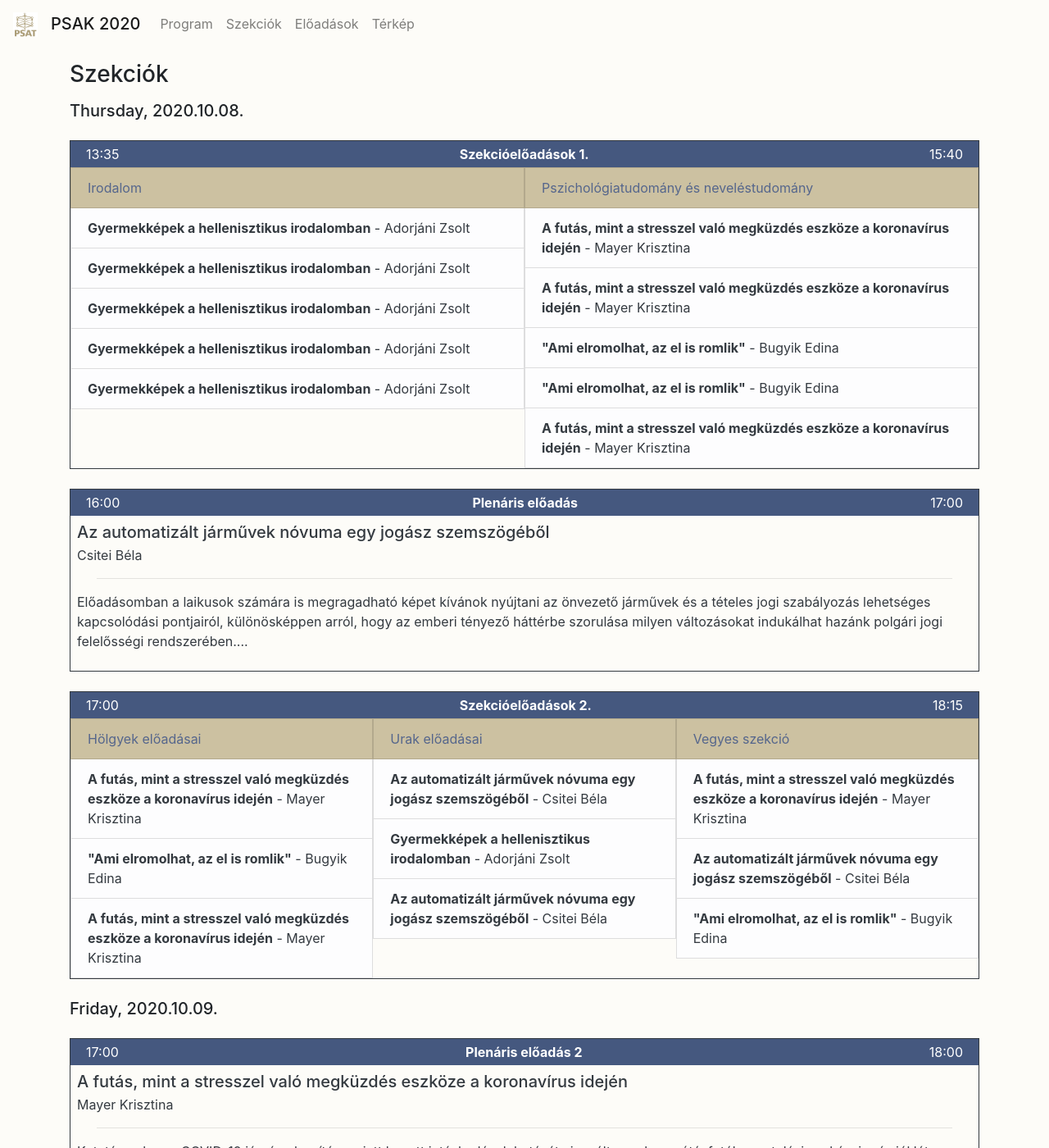
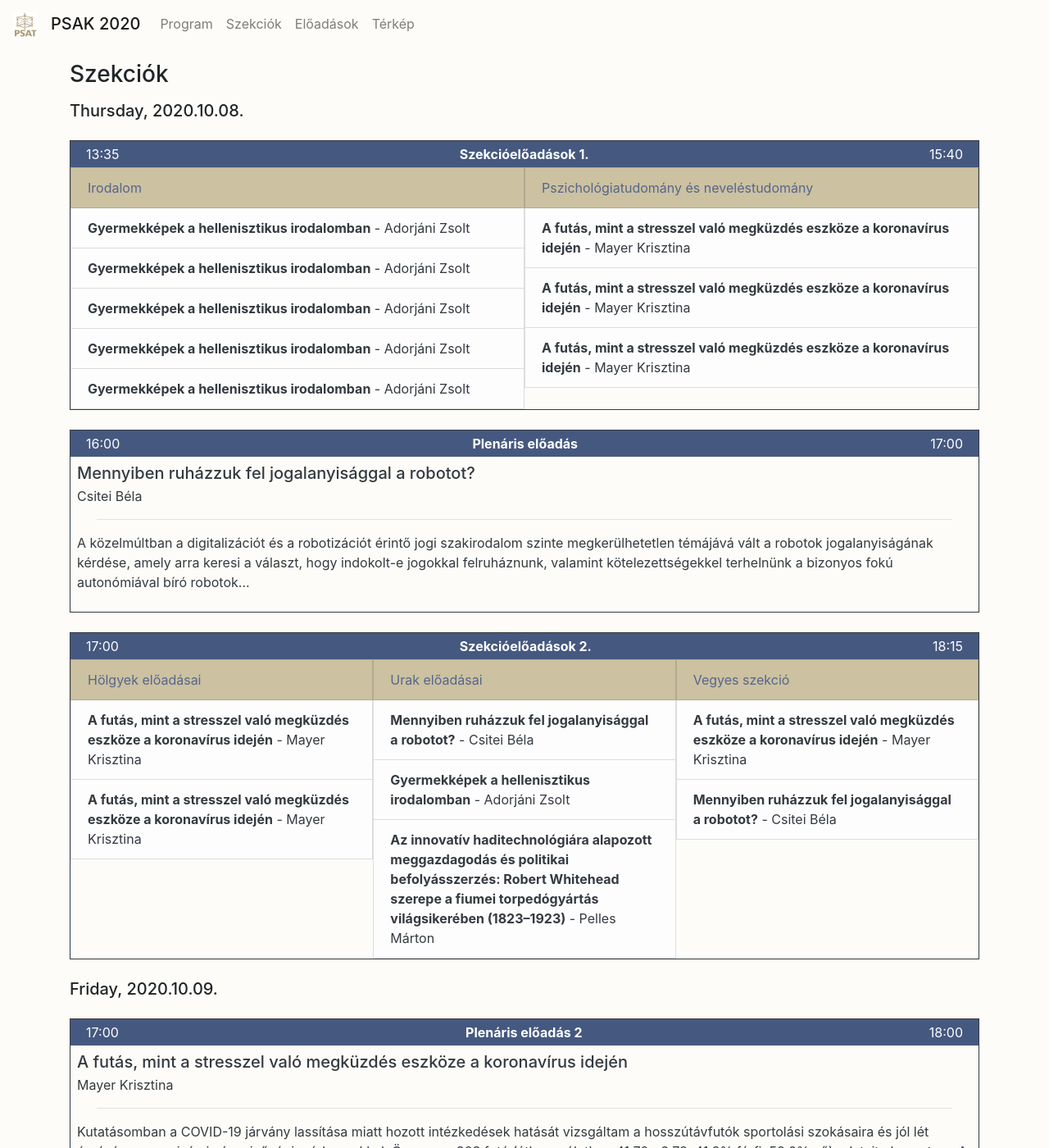
Before and after one commit to hegyhati/psak_2020, a Jekyll site: the page built from sections.html, in a window 1280 px wide and 1400 px high. Shown: the whole window at 82% size. Built offline with Jekyll 4.4.1, drawn with Linux system fonts in a browser that asks for light colours; some of the changed text lies outside the part shown.

Commit message:
Removed placeholder presentations, added Csitei_Bela, Pelles_Marton

```diff
--- a/_data/program.json
+++ b/_data/program.json
@@ -23,7 +23,7 @@
           },
           {
             "name" : "Pszichológiatudomány és neveléstudomány",
-            "presentations": ["Mayer_Krisztina", "Mayer_Krisztina", "Bugyik_Edina", "Bugyik_Edina", "Mayer_Krisztina"]
+            "presentations": ["Mayer_Krisztina", "Mayer_Krisztina","Mayer_Krisztina"]
           }
         ]
       },
@@ -45,15 +45,15 @@
         "sections" : [
           {
             "name" : "Hölgyek előadásai",
-            "presentations" : ["Mayer_Krisztina", "Bugyik_Edina", "Mayer_Krisztina"]
+            "presentations" : ["Mayer_Krisztina", "Mayer_Krisztina"]
           },
           {
             "name" : "Urak előadásai",
-            "presentations": ["Csitei_Bela", "Adorjani_Zsolt", "Csitei_Bela"]
+            "presentations": ["Csitei_Bela", "Adorjani_Zsolt", "Pelles_Marton"]
           },
           {
             "name" : "Vegyes szekció",
-            "presentations": ["Mayer_Krisztina", "Csitei_Bela", "Bugyik_Edina"]
+            "presentations": ["Mayer_Krisztina", "Csitei_Bela"]
           }
         ]
       },
@@ -110,7 +110,7 @@
         "sections" : [
           {
             "name" : "Hölgyek előadásai",
-            "presentations" : ["Mayer_Krisztina", "Bugyik_Edina", "Mayer_Krisztina"]
+            "presentations" : ["Mayer_Krisztina", "Mayer_Krisztina"]
           },
           {
             "name" : "Urak előadásai",
@@ -118,7 +118,7 @@
           },
           {
             "name" : "Vegyes szekció",
-            "presentations": ["Mayer_Krisztina", "Csitei_Bela", "Bugyik_Edina"]
+            "presentations": ["Mayer_Krisztina", "Csitei_Bela"]
           }
         ]
       }
--- a/_presentations/Bugyik_Edina.md
+++ /dev/null
@@ -1,8 +0,0 @@
----
-presenter: Bugyik Edina
-title: '"Ami elromolhat, az el is romlik"'
----
-
-Amikor egy új kutatási témát kezdünk, egy sor kérdésre kell választ adnunk az első éles kísérletek megkezdése előtt. Hogyan valósítható meg? Milyen általunk ismert/használt és milyen új módszereket kell alkalmaznunk? Még az általunk folyamatosan használt módszereken is olykor finomítanunk kell, az újaknál pedig több helyről kell tájékozódnunk a pontos és megbízható eredmények érdekében. Aztán, amikor már kész protokoll alapján dolgozhatunk, hirtelen összeomlik minden, pedig „mi mindent ugyanúgy csináltunk”.
-
-Ezzel az előadással bepillantást szeretnék nyújtani egy kutatólabor valódi mindennapjaiba. Mert nem feltétlen az eredmény a legérdekesebb, hanem az a rögös út is, amin eljutunk odáig.
--- a/_presentations/Csitei_Bela.md
+++ b/_presentations/Csitei_Bela.md
@@ -1,10 +1,10 @@
 ---
 presenter: Csitei Béla
-title: Az automatizált járművek nóvuma egy jogász szemszögéből
+title: Mennyiben ruházzuk fel jogalanyisággal a robotot?
 ---
 
-Előadásomban a laikusok számára is megragadható képet kívánok nyújtani az önvezető járművek és a tételes jogi szabályozás lehetséges kapcsolódási pontjairól, különösképpen arról, hogy az emberi tényező háttérbe szorulása milyen változásokat indukálhat hazánk polgári jogi felelősségi rendszerében.
+A közelmúltban a digitalizációt és a robotizációt érintő jogi szakirodalom szinte megkerülhetetlen témájává vált a robotok jogalanyiságának kérdése, amely arra keresi a választ, hogy indokolt-e jogokkal felruháznunk, valamint kötelezettségekkel terhelnünk a bizonyos fokú autonómiával bíró robotokat.
 
-E járművek megjelenése számos előnnyel kecsegtet, amelyek közül minden bizonnyal a közlekedési balesetek számának lehetséges csökkenése bír a legnagyobb jelentőséggel. Mivel a balesetek kb. 90 %-a valamilyen emberi mulasztásra vagy szabályszegésre vezethető vissza, ezért az önvezető rendszerek elterjedése nagymértékben hozzájárulhat a közlekedés egészének biztonságosabbá tételéhez. Az emberi beavatkozás szükségtelensége tehermentesítheti a járművek vezetőit, akik a korábban a járművek irányítására fordított idejüket pihenésre vagy munkavégzésre használhatják fel. Emellett sokak életét megkönnyítheti, hogy az önvezető közlekedési eszközöket vezetési jogosítvánnyal nem rendelkező, valamint vezetői problémákkal küszködő személyek is használhatják majd. Szintén érdemes megemlíteni, hogy a jármű irányításának optimalizálásával mérsékelhető a károsanyag-kibocsátás, a csökkentett energiafelhasználás pedig előmozdíthatja a környezet fokozottabb védelmét.
+Az uralkodó álláspont szerint a jogalanyiság elismerése céltalan, ugyanis jelenleg a robot eljárását jogalanyiság hiányában is be tudjuk számítani valamely természetes vagy jogi személynek. A jogalanyiság elismerésével szemben megfogalmazott másik gyakori érv, hogy a jogalanyiság alapvetően az ember – valamint jellemzően az ember által létrehozott vagyontömegek – sajátja, így annak a gépekre való kiterjesztésével megteremtenénk az ember „konkurenciáját”.
 
-Az önvezető rendszerek elterjedésének ösztönzése tehát kívánatos, hiszen azok nemcsak a mindennapjainkat tehetik komfortosabbá, hanem számtalan emberi életet is megóvhatnak. A technológia egyre szélesebb körű alkalmazása ugyanakkor számos jogilag releváns kérdés megválaszolását is aktualizálja. Előadásomban nem kívánom részletesen elemezni e kérdések egyikét sem, pusztán betekintést kívánok nyújtani arra, hogy az autonóm módon közlekedő járművek elterjedésével párhuzamosan milyen feladatok hárulnak majd a jogalkotóra, és a jelenleg hatályos polgári jogi felelősségi normák mennyiben lesznek majd fenntarthatónak.
+Előadásomban mégis azt vizsgálom, hogy milyen érvek fogalmazhatóak meg – ha egyáltalán lehetséges érvelni – a robotok jogalanyisága mellett. Hipotézisem, hogy a technológia aktuális fejlettségi szintjén a jogalanyiság kiterjesztése több problémát szülne, mint amennyit megoldana, azonban nem gondolom, hogy tézisem örök érvénnyel bír, még ha jelenleg igaznak is bizonyul.
--- /dev/null
+++ b/_presentations/Pelles_Marton.md
@@ -0,0 +1,6 @@
+---
+presenter: Pelles Márton
+title: "Az innovatív haditechnológiára alapozott meggazdagodás és politikai befolyásszerzés: Robert Whitehead szerepe a fiumei torpedógyártás világsikerében (1823–1923)"
+---
+
+Robert Whitehead (1823–1905) neve mára már összeforrott a torpedó, mint fegyvernem forradalmasításával és világhírűvé tételével. Ennek az volt az oka, hogy az általa kifejlesztett, robbanófejjel felszerelt harci eszköz az évezredek óta használt ún. döfő orrot elavulttá tette az 1870-es évekre, és a tengeri hadviselésben a pusztítás mértékében egészen az atombomba első bevetéséig domináns fegyvertípus tudott maradni. A brit mérnök Nyugat-Európát bejárva végül Fiuméban telepedett le 1856-ban, ahol előbb gőzgépek gyártásával foglalkozott, majd találkozva Giovanni Luppis partvédő fegyverének tervével, 1866-ra megalkotta a modern fogalmaink szerinti torpedó prototípusát. A folyamatosan továbbfejlesztett fegyverére alapozva Whitehead saját céget alapított Fiuméban, és a következő évtizedekben a torpedó révén nemzetközi elismertségre, nagy vagyonra és hírnévre tett szert. 1905-ben bekövetkezett halálával nemcsak a gyár, de családja életében is hatalmas űrt hagyott maga után. Előadásomban felhasználom a Whitehead családról és a fiumei gyárról fennmaradt statisztikai, levéltári, sajtó és szakirodalmi forrásokat, és bemutatom Whitehead karrierjét.
```
Also changed, not shown: _presentations/Hegyhati_Mate.md (deleted, +0 -6 lines).
